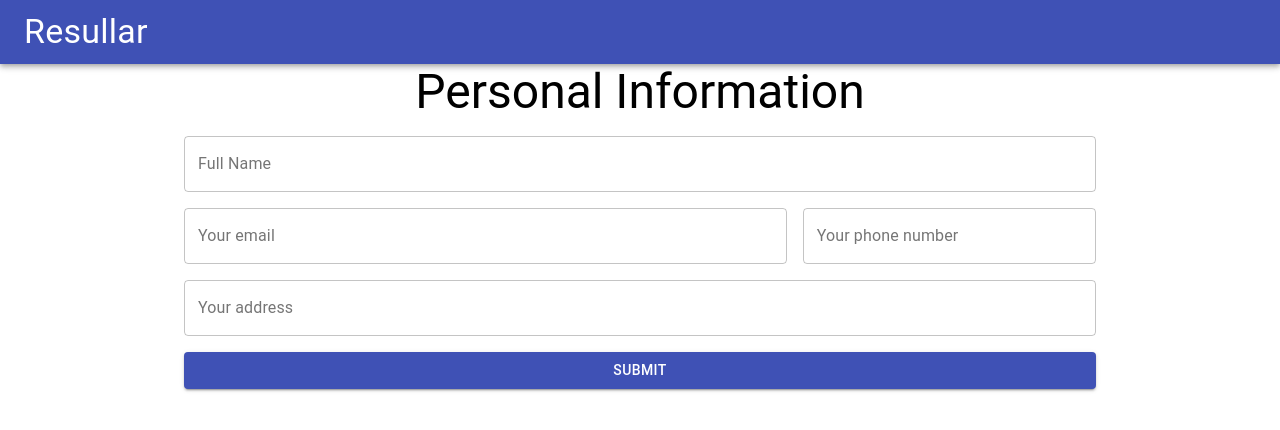
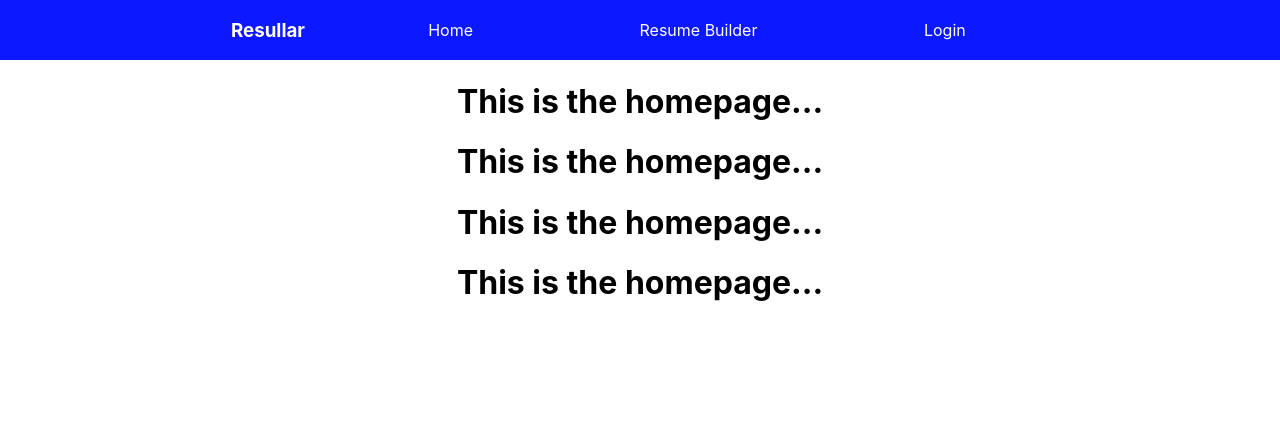
Before and after one commit to CippyLOL/resullar, a React (Create React App) app in the folder client/: page / in a window 1280 px wide. Shown: the top 430 px of the page. Built offline with nearby package versions, Linux system fonts and the light colour scheme.

Commit message:
Added header navbar with routing
used react-router-dom, styling to be redone

```diff
--- a/client/package.json
+++ b/client/package.json
@@ -10,6 +10,7 @@
     "formik": "^2.2.9",
     "react": "^17.0.2",
     "react-dom": "^17.0.2",
+    "react-router-dom": "^5.2.0",
     "react-scripts": "4.0.3",
     "web-vitals": "^1.1.2",
     "yup": "^0.32.9"
--- a/client/src/App.js
+++ b/client/src/App.js
@@ -1,92 +1,41 @@
 import './App.css';
-import { Formik, Form } from 'formik';
-import * as Yup from 'yup';
+import { BrowserRouter as Router, Route, Switch } from 'react-router-dom';
 import Header from './components/Header';
-import TextFieldWrapper from './components/formComponents/formUI/TextField';
-import ButtonWrapper from './components/formComponents/formUI/Button';
-import { Grid, Container, Typography } from '@material-ui/core';
+import Home from './pages/Home';
+import ResumeBuilderForm from "./pages/ResumeBuilderForm";
+import Login from "./pages/Login";
 
-const initialFormState = {
-  fName: "",
-  email: "",
-  phone: "",
-  address: "",
-}
 
-const formValidation = Yup.object().shape({
-  fName: Yup.string().required('Required'),
-  email: Yup.string().email('Invalid email').required('Required'),
-  phone: Yup.number().integer().typeError('Invalid phone number').required('Required'),
-  address: Yup.string().required('Required'),
-})
+// const initialFormState = {
+//   fName: "",
+//   email: "",
+//   phone: "",
+//   address: "",
+// }
+
+// const formValidation = Yup.object().shape({
+//   fName: Yup.string().required('Required'),
+//   email: Yup.string().email('Invalid email').required('Required'),
+//   phone: Yup.number().integer().typeError('Invalid phone number').required('Required'),
+//   address: Yup.string().required('Required'),
+// })
 
 
 function App() {
   return (
-    <div className="App">
-      <Header />
+    <Router>
+      <div className="App">
+        <Header />
 
-      {/* TO BE MOVED */}
-      <div className="resumeForm">
-        <Container maxWidth="md">
-          <div className="formWrapper">
-
-            <Formik
-              initialValues={initialFormState}
-              validationSchema={formValidation}
-              onSubmit={values => {
-                console.log(values);
-              }}
-            >
-              <Form>
-                <Grid container spacing={2}>
-                  <Grid item xs={12}>
-                    <Typography variant="h3">
-                      Personal Information
-                    </Typography>
-                  </Grid>
-                  <Grid item xs={12}>
-                    <TextFieldWrapper
-                      name="fName"
-                      label="Full Name"
-                    />
-                  </Grid>
-                  <Grid item xs={8}>
-                    <TextFieldWrapper
-                      name="email"
-                      label="Your email"
-                    />
-                  </Grid>
-                  <Grid item xs={4}>
-                    <TextFieldWrapper
-                      name="phone"
-                      label="Your phone number"
-                    />
-                  </Grid>
-                  <Grid item xs={12}>
-                    <TextFieldWrapper
-                      name="address"
-                      label="Your address"
-                    />
-                  </Grid>
-
-                  <Grid item xs={12}>
-                    <ButtonWrapper>Submit</ButtonWrapper>
-                  </Grid>
-                </Grid>
-
-              </Form>
-
-
-            </Formik>
-
-          </div>
-
-        </Container>
+        <Switch>
+          <Route path="/" exact component={Home} />
+          <Route path="/resumebuilder" component={ResumeBuilderForm} />
+          <Route path="/login" component={Login} />
+        </Switch>
 
       </div>
+    </Router>
 
-    </div>
   );
 }
 
--- a/client/src/components/Header.js
+++ b/client/src/components/Header.js
@@ -1,16 +1,50 @@
-import React from 'react';
-import { Toolbar, AppBar, Typography } from '@material-ui/core';
+import React from "react";
+import '../App.css';
+import { Link } from 'react-router-dom';
+import { withTheme } from "@material-ui/core";
 
-const Header = ({ }) => {
+function Header() {
+
+    const navLinksStyle = {
+        color: 'white',
+        textDecoration: 'none'
+    };
+
+    const navStyle = {
+        display: 'flex',
+        justifyContent: 'center',
+        minHeight: '5vh',
+        background: 'rgb(12, 24, 255)',
+        color: 'white'
+
+    };
+
+    const ulStyle = {
+        width: '55%',
+        display: 'flex',
+        justifyContent: 'space-around',
+        alignItems: 'center',
+        listStyle: 'none'
+    };
+
     return (
-        <AppBar position="static">
-            <Toolbar>
-                <Typography variant="h4">
-                    Resullar
-                </Typography>
-            </Toolbar>
-        </AppBar>
-    );
-};
+        <nav style={navStyle}>
+            <h3>Resullar</h3>
+            <ul style={ulStyle}>
+                <Link style={navLinksStyle} to="/">
+                    <li>Home</li>
+                </Link>
+                <Link style={navLinksStyle} to="/resumebuilder">
+                    <li>Resume Builder</li>
+                </Link>
+                <Link style={navLinksStyle} to="/login">
+                    <li>Login</li>
+                </Link>
+
+            </ul>
+        </nav>
+
+    )
+}
 
 export default Header;
--- /dev/null
+++ b/client/src/pages/Home.js
@@ -0,0 +1,15 @@
+import React from 'react';
+
+function Home() {
+    return (
+        <div>
+            <h1>This is the homepage...</h1>
+            <h1>This is the homepage...</h1>
+            <h1>This is the homepage...</h1>
+            <h1>This is the homepage...</h1>
+
+        </div>
+    )
+}
+
+export default Home;
--- /dev/null
+++ b/client/src/pages/Login.js
@@ -0,0 +1,14 @@
+import React from 'react';
+
+function Login() {
+    return (
+        <div>
+            <h1>This is the Login page...</h1>
+            <h1>This is the Login page...</h1>
+            <h1>This is the Login page...</h1>
+            <h1>This is the Login page...</h1>
+        </div>
+    )
+}
+
+export default Login;
--- a/client/src/pages/resumeBuilderForm.js
+++ b/client/src/pages/resumeBuilderForm.js
@@ -1,11 +1,79 @@
 import React from 'react';
+import { Formik, Form } from 'formik';
+import * as Yup from 'yup';
+import TextFieldWrapper from '../components/formComponents/formUI/TextField';
+import ButtonWrapper from '../components/formComponents/formUI/Button';
+import { Grid, Container, Typography } from '@material-ui/core';
 
-const resumeBuilderForm = () => {
-    return (
-        <div>
-            <h1>form</h1>
-        </div>
-    );
+
+const initialFormState = {
+    fName: "",
+    email: "",
+    phone: "",
+    address: "",
 }
 
-export default resumeBuilderForm;
+const formValidation = Yup.object().shape({
+    fName: Yup.string().required('Required'),
+    email: Yup.string().email('Invalid email').required('Required'),
+    phone: Yup.number().integer().typeError('Invalid phone number').required('Required'),
+    address: Yup.string().required('Required'),
+})
+
+function ResumeBuilderForm() {
+    return (
+        <div className="resumeForm">
+            <Container maxWidth="md">
+                <div className="formWrapper">
+                    <Formik
+                        initialValues={initialFormState}
+                        validationSchema={formValidation}
+                        onSubmit={values => {
+                            console.log(values);
+                        }}
+                    >
+                        <Form>
+                            <Grid container spacing={2}>
+                                <Grid item xs={12}>
+                                    <Typography variant="h3">
+                                        Personal Information
+                                    </Typography>
+                                </Grid>
+                                <Grid item xs={12}>
+                                    <TextFieldWrapper
+                                        name="fName"
+                                        label="Full Name"
+                                    />
+                                </Grid>
+                                <Grid item xs={8}>
+                                    <TextFieldWrapper
+                                        name="email"
+                                        label="Your email"
+                                    />
+                                </Grid>
+                                <Grid item xs={4}>
+                                    <TextFieldWrapper
+                                        name="phone"
+                                        label="Your phone number"
+                                    />
+                                </Grid>
+                                <Grid item xs={12}>
+                                    <TextFieldWrapper
+                                        name="address"
+                                        label="Your address"
+                                    />
+                                </Grid>
+
+                                <Grid item xs={12}>
+                                    <ButtonWrapper>Submit</ButtonWrapper>
+                                </Grid>
+                            </Grid>
+                        </Form>
+                    </Formik>
+                </div>
+            </Container>
+        </div>
+    )
+}
+
+export default ResumeBuilderForm;
```
Also changed, not shown: 1 other file (tests, documents, lock files or other folders).
